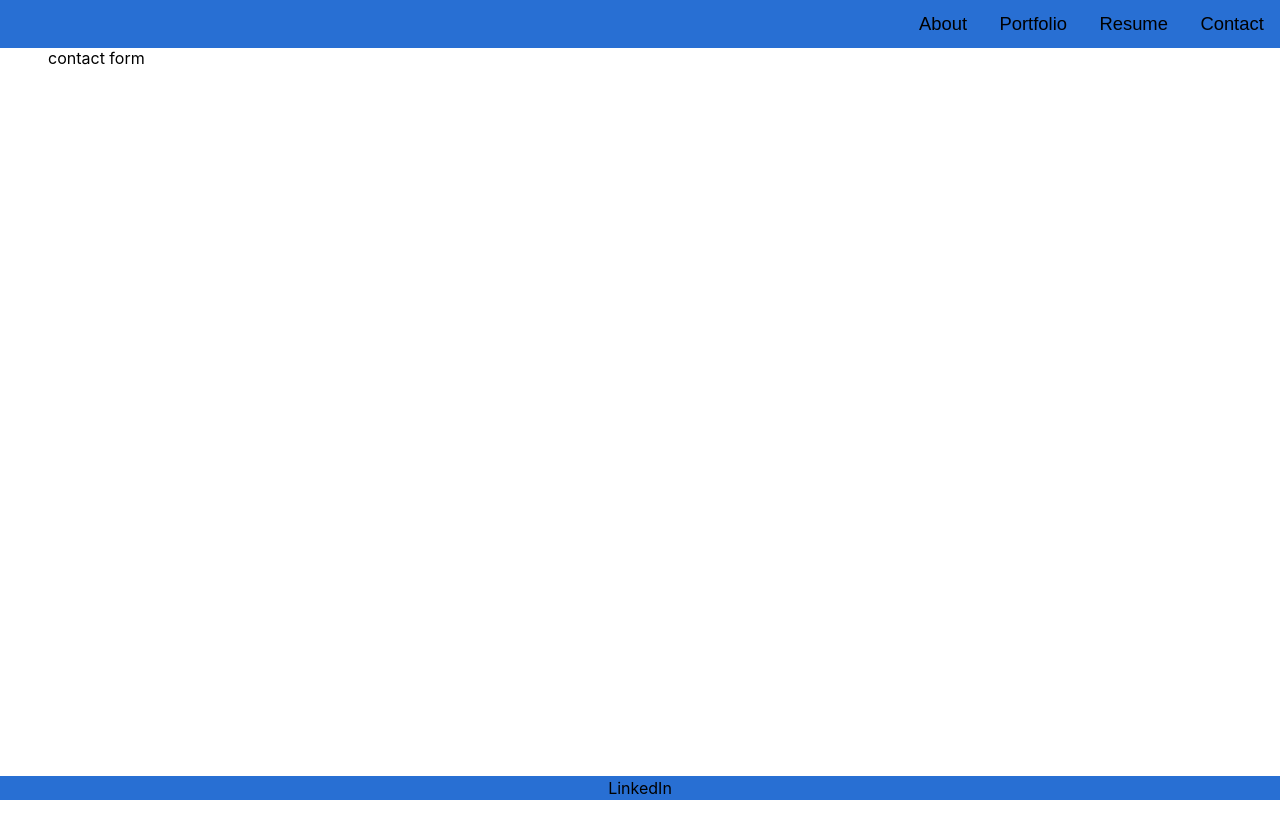
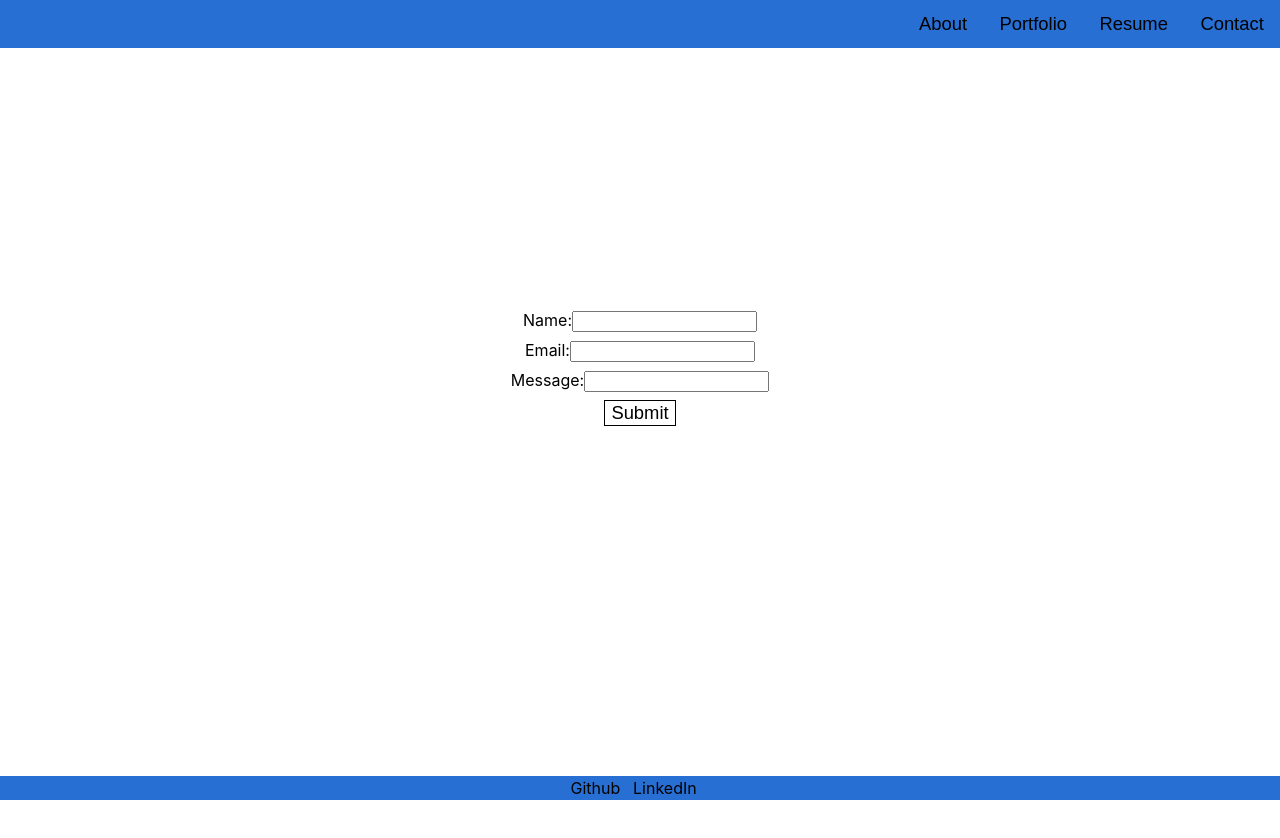
Before and after one commit to Mo2207/React-Code-Portfolio, a React (Create React App) app: page / in a window 1280 px wide. Both pictures are taken after a click on the button "Contact". Shown: the top 838 px of the page. Built offline with nearby package versions, Linux system fonts and the light colour scheme; the HTML template or start-up script is replaced by a standard one.

Commit message:
adding gh-pages package to deploy application to github pages, also added to README

```diff
--- a/package.json
+++ b/package.json
@@ -9,16 +9,19 @@
     "@testing-library/jest-dom": "^5.16.5",
     "@testing-library/react": "^13.4.0",
     "@testing-library/user-event": "^13.5.0",
+    "gh-pages": "^5.0.0",
     "react": "^18.2.0",
     "react-dom": "^18.2.0",
     "react-scripts": "5.0.1",
     "web-vitals": "^2.1.4"
   },
+  "homepage": "https://github.com/Mo2207/React-Code-Portfolio",
   "scripts": {
     "start": "react-scripts start",
     "build": "react-scripts build",
     "test": "react-scripts test",
-    "eject": "react-scripts eject"
+    "eject": "react-scripts eject",
+    "deploy": "npm run build && gh-pages -d build"
   },
   "eslintConfig": {
     "extends": [
--- a/src/App.js
+++ b/src/App.js
@@ -49,23 +49,26 @@ function App() {
 
   return (
     <div>
-      <nav>
+      <header>
         <Navbar
         // hand the toggle functions to navbar as props
         toggleExperience={toggleExperience}
         togglePortfolio={togglePortfolio}
         toggleContact={toggleContact}
         />
-      </nav>
+      </header>
+
       <main>
         {/* logic to determine which component to render  */}
         {!showExperience && !showContact && <Portfolio />}
         {!showPortfolio && !showContact && <Experience />}
         {!showExperience && !showPortfolio && <Contact />}
       </main>
+
       <footer>
         <Footer/>
       </footer>
+
     </div>
   );
 }
--- a/src/components/contact/contact.css
+++ b/src/components/contact/contact.css
@@ -1,4 +1,26 @@
 
 .contact {
-  margin: 6vh;
+  margin-top: 6vh;
+  display: flex;
+  justify-content: center;
 }
+
+.contactForm {
+  display: flex;
+  flex-direction: column;
+  justify-content: center;
+  align-items: center;
+  height: 80vh;
+}
+
+.contactForm label {
+  margin-bottom: 1vh;
+}
+
+.submitBtn {
+  border: solid black 1px;
+}
+
+.submitBtn:hover {
+
+}
--- a/src/components/contact/contact.jsx
+++ b/src/components/contact/contact.jsx
@@ -1,17 +1,37 @@
 
 import React from 'react';
-// import { useState } from 'react';
+import { useState } from 'react';
 import '../contact/contact.css';
 
 const Contact = (props) => {
-  // const [name, setName] = useState('');
-  // const [email, setEmail] = useState('');
-  // const [message, setMessage] = useState('');
+  const [name, setName] = useState('');
+  const [email, setEmail] = useState('');
+  const [message, setMessage] = useState('');
 
+  const submitForm = (event) => {
+    event.preventDefault();
+
+  }
 
   return (
     <div className='contact'>
-      contact form
+      <form className='contactForm' onSubmit={submitForm}>
+
+        <label>
+          Name:
+          <input type="text" value={name}/>
+        </label>
+        <label>
+          Email:
+          <input type="text" value={email}/>
+        </label>
+        <label>
+          Message:
+          <input type="text" value={message}/>
+        </label>
+        <button className='submitBtn' type='submit'>Submit</button>
+
+      </form>
     </div>
   );
 }
--- a/src/components/footer/footer.jsx
+++ b/src/components/footer/footer.jsx
@@ -13,7 +13,8 @@ const Footer = () => {
 
         <div className='icons'>
         {/* <FontAwesomeIcon icon={brands('fa-github')} style={{color: "#6282b0",}} /> */}
-        <FontAwesomeIcon icon="fa-brands fa-github" />
+        {/* <FontAwesomeIcon icon="fa-brands fa-github" /> */}
+        <a href="https://github.com/Mo2207">Github</a>
         </div>
         <div className='icons'>
           <a href="https://www.linkedin.com/in/gabriel-morris-a4b897211/">LinkedIn</a>
```
Also changed, not shown: 2 other files (tests, documents, lock files or other folders).
